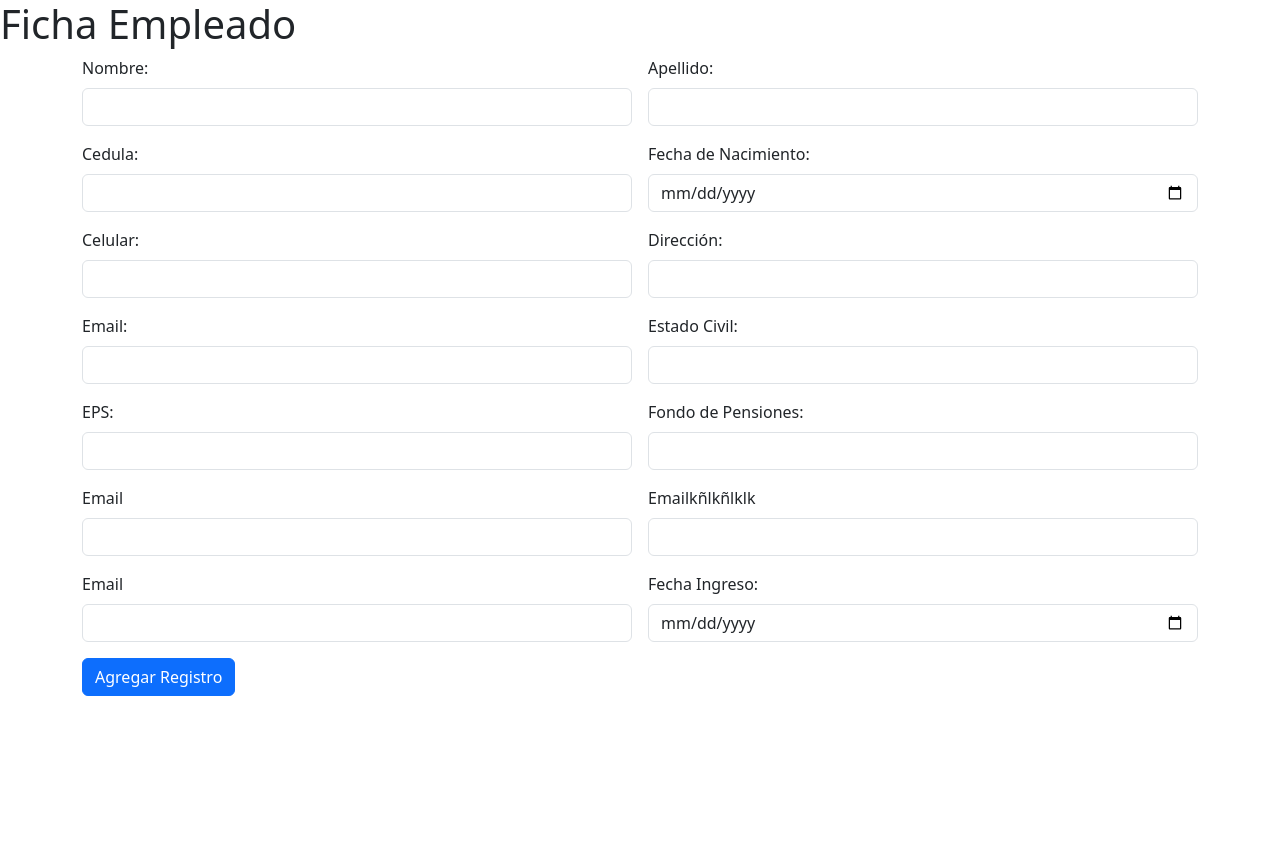
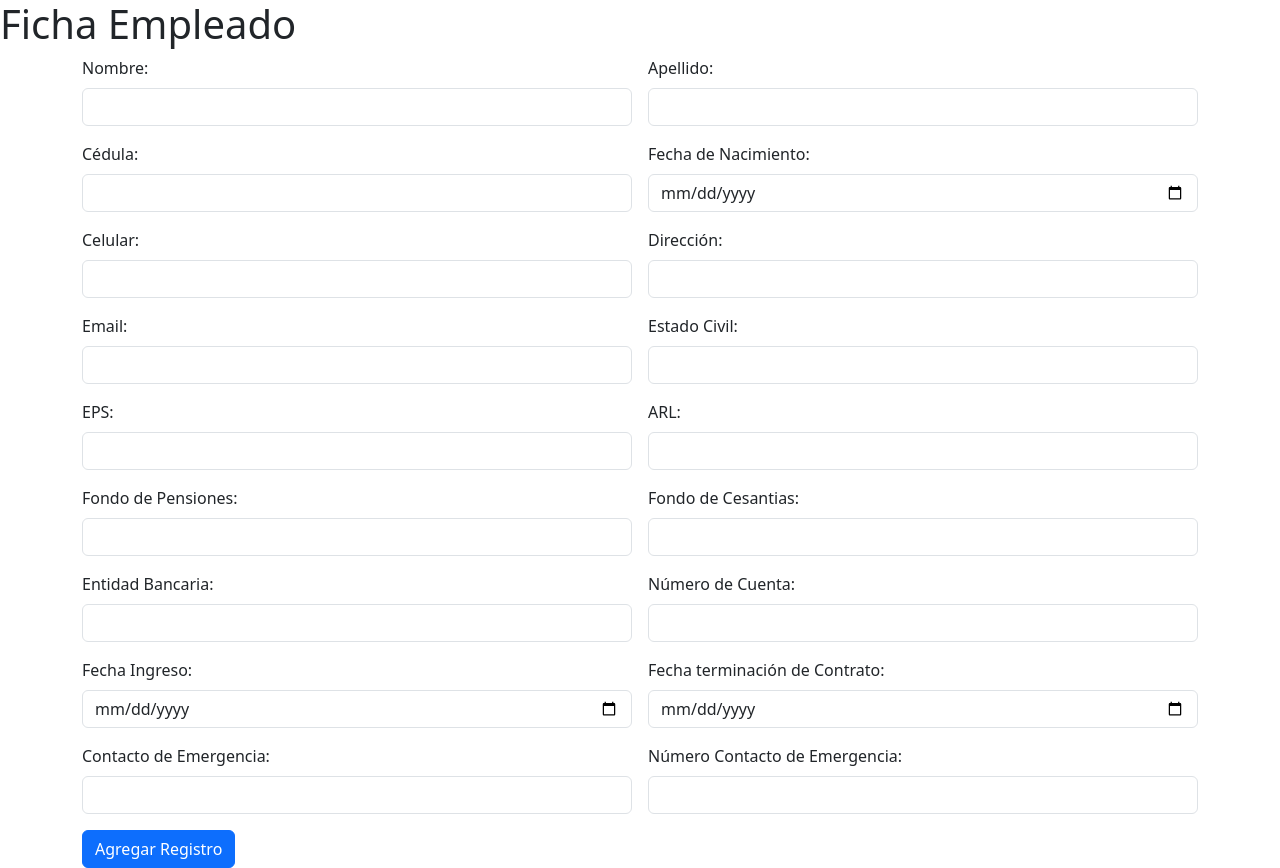
Before and after one commit to velasquez060/Nomina, a PHP site: page /empleado.php in a window 1280 px wide. Before the commit the page ends 696 px from the top, so only its background shows below. Run offline with PHP 8.4, Linux system fonts and the light colour scheme.

Commit message:
actualizar
formulario actualizado

```diff
--- a/Nomina/Css/empleado.css
+++ b/Nomina/Css/empleado.css
@@ -3,7 +3,7 @@
 
 .container{
     position: relative;
-    margin-top: 100px;
+    margin-top: 50px;
 }
 
 .tituloempleado{
@@ -12,6 +12,6 @@
     text-align: center;
     margin-top: 50px;
     font-family: "Freeman", sans-serif;
-  font-weight: 200;
-  font-style: normal;
+    font-weight: 200;
+    font-style: normal;
 }
--- a/Nomina/Principal/Empleado/empleado.php
+++ b/Nomina/Principal/Empleado/empleado.php
@@ -28,7 +28,7 @@
     <input type="text" name="txtApellido" class="form-control" id="inputApellido">
   </div>
   <div class="col-md-6" >
-    <label class="form-label">Cedula:</label>
+    <label class="form-label">Cédula:</label>
     <input type="text" name="txtCedula" class="form-control" id="inputCedula">
   </div>
   <div class="col-md-6" >
@@ -55,26 +55,43 @@
     <label  class="form-label">EPS:</label>
     <input type="text" name="txtEps" class="form-control" id="inputEps">
   </div>
+  <div class="col-md-6" >
+    <label  class="form-label">ARL:</label>
+    <input type="text" name="txtArl" class="form-control" id="inputArl">
+  </div>
   <div class="col-md-6">
     <label  class="form-label">Fondo de Pensiones:</label>
     <input type="text"  name="txtFondoPensiones" class="form-control" id="inputFondoPensiones">
   </div>
   <div class="col-md-6" >
-    <label for="inputEmail4" class="form-label">Email</label>
-    <input type="email" class="form-control" id="inputEmail4">
+    <label  class="form-label">Fondo de Cesantias:</label>
+    <input type="text" name="txtFondoCesantias" class="form-control" id="inputFondoCesantias">
   </div>
   <div class="col-md-6" >
-    <label for="inputEmail4" class="form-label">Emailkñlkñlklk</label>
-    <input type="email" class="form-control" id="inputEmail4">
+    <label class="form-label">Entidad Bancaria:</label>
+    <input type="text" name="txtEntidadBancaria" class="form-control" id="inputEntidadBancaria">
   </div>
   <div class="col-md-6" >
-    <label for="inputEmail4" class="form-label">Email</label>
-    <input type="email" class="form-control" id="inputEmail4">
+    <label class="form-label">Número de Cuenta:</label>
+    <input type="text" name="txtNumeroCuenta" class="form-control" id="inputNumeroCuenta">
   </div>
   <div class="col-md-6" >
     <label  class="form-label">Fecha Ingreso:</label>
     <input type="date" name="txtFechaIngreso" class="form-control" id="inputFechaIngreso">
   </div>
+  <div class="col-md-6" >
+    <label  class="form-label">Fecha terminación de Contrato:</label>
+    <input type="date" name="txtFechaTerminacion" class="form-control" id="inputFechaTerminacion">
+  </div>
+  <div class="col-md-6" >
+    <label  class="form-label">Contacto de Emergencia:</label>
+    <input type="text" name="txtContacto" class="form-control" id="inputContacto">
+  </div>
+  <div class="col-md-6" >
+    <label  class="form-label">Número Contacto de Emergencia:</label>
+    <input type="text" name="txtNumeroContacto" class="form-control" id="inputNumeroContacto">
+  </div>
+
 
   <div class="col-12">
     <button type="submit" class="btn btn-primary">Agregar Registro</button>
```
